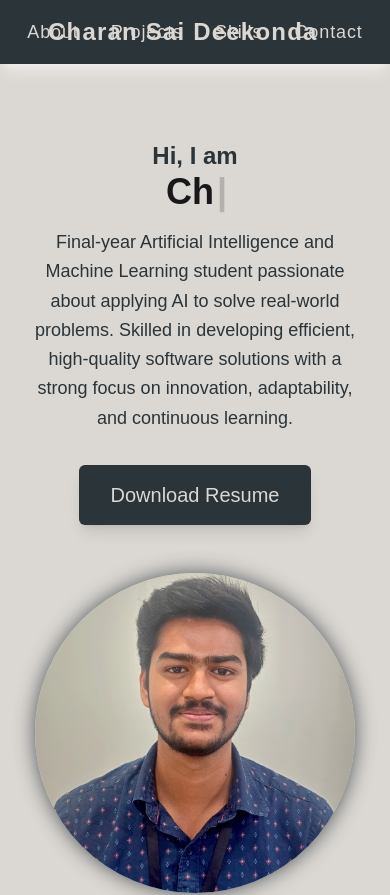
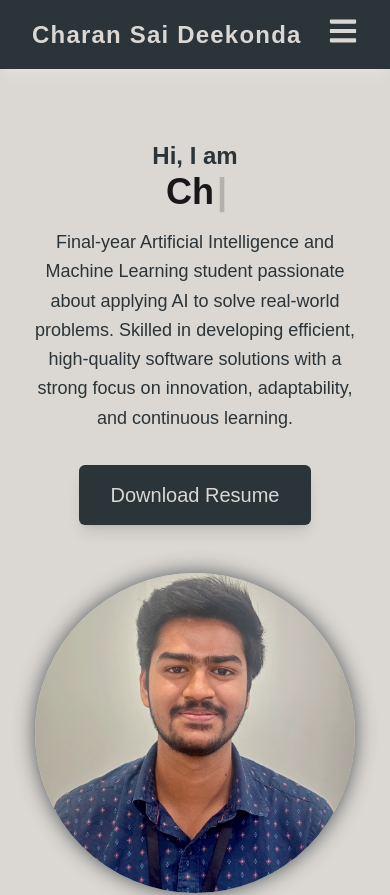
Before and after one commit to CharanDeekonda/myPortfolio, a React (Create React App) app: page / in a window 390 px wide. Shown: the top 895 px of the page. Built offline with nearby package versions, Linux system fonts and the light colour scheme; a web font is replaced by a local one.

Commit message:
Navbar updated

```diff
--- a/src/components/Navbar.jsx
+++ b/src/components/Navbar.jsx
@@ -1,16 +1,23 @@
 /* eslint-disable jsx-a11y/anchor-is-valid */
-import React from 'react';
+
+import React, { useState } from 'react';
+import { FaBars, FaTimes } from 'react-icons/fa';
 
 const Navbar = () => {
+  const [isOpen, setIsOpen] = useState(false);
   const navItems = ['about', 'projects', 'skills', 'contact'];
 
   return (
-    <nav className="w-full bg-dark-bg text-light-text shadow-lg shadow-white/50 fixed top-0 left-0 z-50">
-      <div className="container mx-auto py-4 px-12 flex items-center justify-between relative">
-        <a href="#" className="text-2xl left-9 font-bold tracking-wider hover:text-white transition-colors duration-200">
+    <nav className="w-full bg-dark-bg text-light-text shadow-lg shadow-white/20 fixed top-0 left-0 z-50">
+      <div className="container mx-auto py-4 px-8 flex items-center justify-between relative">
+        <a
+          href="#"
+          className="text-2xl font-bold tracking-wider hover:text-white transition-colors duration-200
+                     whitespace-nowrap"
+        >
           Charan Sai Deekonda
         </a>
-        <ul className="absolute left-1/2 -translate-x-1/2 flex items-center space-x-8">
+        <ul className="hidden lg:flex absolute left-1/2 -translate-x-1/2 space-x-8">
           {navItems.map((item) => (
             <li key={item}>
               <a
@@ -22,13 +29,38 @@ const Navbar = () => {
             </li>
           ))}
         </ul>
-
-        {/* This is an empty div to balance the flex container,
-            which helps if you add social icons here later.
-            For now, it's not strictly needed but good practice. */}
-        <div></div>
+        <div className="lg:hidden">
+          <button
+            onClick={() => setIsOpen(!isOpen)}
+            className="text-3xl text-light-text"
+            aria-label="Toggle menu"
+          >
+            {isOpen ? <FaTimes /> : <FaBars />}
+            </button>
+        </div>
 
       </div>
+      <div
+        className={`lg:hidden ${isOpen ? 'block' : 'hidden'}
+                    bg-dark-bg w-full absolute left-0 shadow-xl`}
+      >
+        <ul className="flex flex-col items-center justify-center">
+          {navItems.map((item) => (
+            <li key={item} className="w-full">
+              <a
+                href={`#${item}`}
+                onClick={() => setIsOpen(false)}
+                className="block w-full text-center py-4 text-lg capitalize
+                           text-light-text/90 hover:bg-light-text hover:text-dark-bg
+                           transition-colors duration-200"
+              >
+                {item}
+              </a>
+            </li>
+          ))}
+        </ul>
+      </div>
+
     </nav>
   );
 }
```
